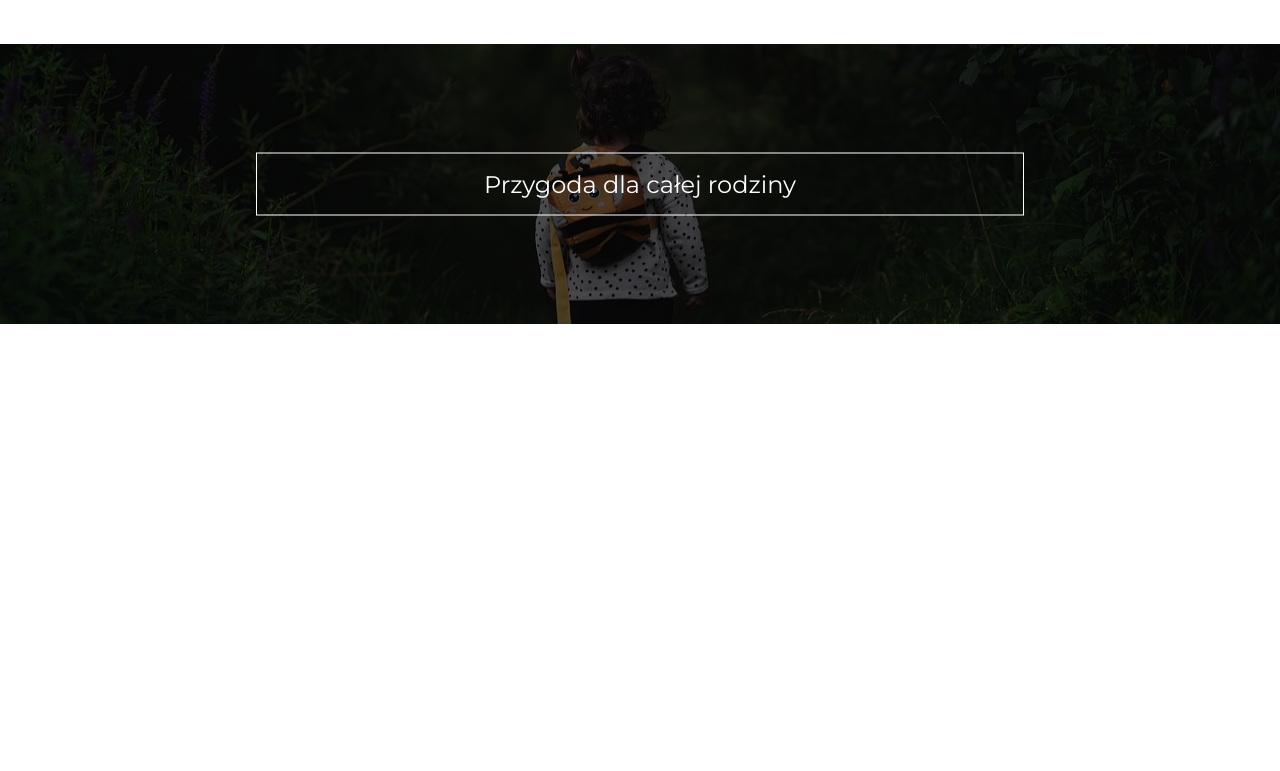
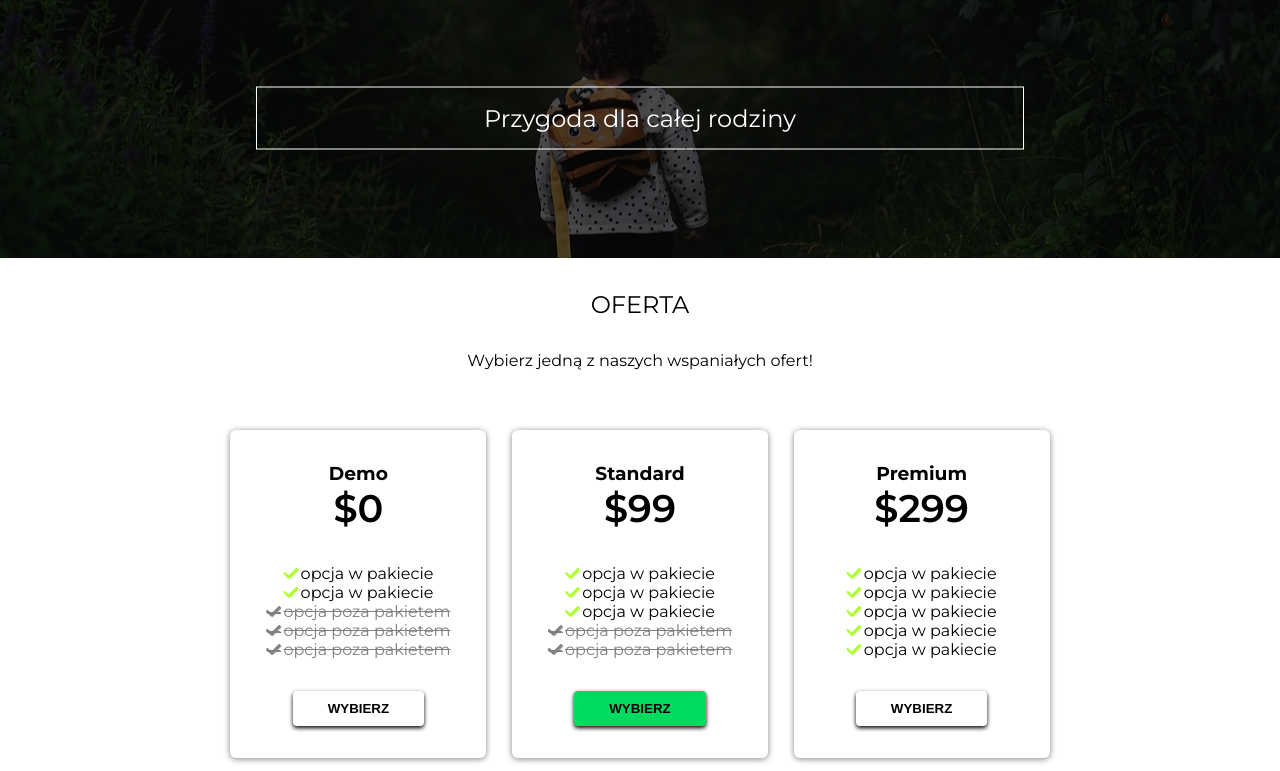
Before and after one commit to shakespeaaR/Forest, a website: page index.html in a window 1280 px wide. Shown: the part 886-1657 px from the top of the page. Before the commit the page ends 1210 px from the top, so only its background shows below. Drawn offline with nearby package versions, Linux system fonts and the light colour scheme.

Commit message:
added offers section with offers cards.

```diff
--- a/index.html
+++ b/index.html
@@ -9,7 +9,8 @@
     <meta name="robots" content="index, follow">
     <meta name="viewport" content="width=device-width, initial-scale=1.0">
     <title></title>
-    <link rel="stylesheet" href="https://cdn.jsdelivr.net/npm/bootstrap-icons@1.11.3/font/bootstrap-icons.min.css">
+    <script src="https://kit.fontawesome.com/65fab7c86b.js" crossorigin="anonymous"></script>
+<link rel="stylesheet" href="https://cdn.jsdelivr.net/npm/bootstrap-icons@1.11.3/font/bootstrap-icons.min.css">
 <link rel="stylesheet" href="dist/css/forest.min.css">
 </head>
 
@@ -45,7 +46,7 @@
     </div>
 </header>
     <main>
-    <section class="aboutus wrapper" id="aboutus">
+    <section class="aboutus" id="aboutus">
         <h2 class="aboutus-title">O nas</h2>
         <div class="aboutus-content">
             <img src="dist/img/waters.webp" alt="Kamienna wyspa z drzewkiem na jeziorze w lesie." class="aboutus-img">
@@ -69,6 +70,78 @@
             </div>
         </div>
     </section>
+    <section class="offer wrapper" id="offer">
+        <h2 class="offer-title">OFERTA</h2>
+        <p class="offer-text">Wybierz jedną z naszych wspaniałych ofert!</p>
+        <div class="offer-box">
+            <div class="offer-card">
+                <h3 class="offer-card__packet">Demo</h3>
+                <span class="offer-card__price">$0</span>
+                <ul class="offer-card__list">
+                    <li class="offer-card__list-item inpacket"><i
+                            class="fa-solid fa-check offer-icon offer-icon__inpacket"></i>opcja w
+                        pakiecie</li>
+                    <li class="offer-card__list-item inpacket"><i
+                            class="fa-solid fa-check offer-icon offer-icon__inpacket"></i>opcja w
+                        pakiecie</li>
+                    <li class="offer-card__list-item offer-outpacket"><i
+                            class="fa-solid fa-check offer-icon offer-icon__outpacket"></i>opcja
+                        poza pakietem</li>
+                    <li class="offer-card__list-item offer-outpacket"><i
+                            class="fa-solid fa-check offer-icon offer-icon__outpacket"></i>opcja
+                        poza pakietem</li>
+                    <li class="offer-card__list-item offer-outpacket"><i
+                            class="fa-solid fa-check offer-icon offer-icon__outpacket"></i>opcja
+                        poza pakietem</li>
+                </ul>
+                <button class="offer-choose">Wybierz</button>
+            </div>
+            <div class="offer-card">
+                <h3 class="offer-card__packet">Standard</h3>
+                <span class="offer-card__price">$99</span>
+                <ul class="offer-card__list">
+                    <li class="offer-card__list-item offer-inpacket"><i
+                            class="fa-solid fa-check offer-icon offer-icon__inpacket"></i>opcja w
+                        pakiecie</li>
+                    <li class="offer-card__list-item offer-inpacket"><i
+                            class="fa-solid fa-check offer-icon offer-icon__inpacket"></i>opcja w
+                        pakiecie</li>
+                    <li class="offer-card__list-item offer-inpacket"><i
+                            class="fa-solid fa-check offer-icon offer-icon__inpacket"></i>opcja w
+                        pakiecie</li>
+                    <li class="offer-card__list-item offer-outpacket"><i
+                            class="fa-solid fa-check offer-icon offer-icon__outpacket"></i>opcja
+                        poza pakietem</li>
+                    <li class="offer-card__list-item offer-outpacket"><i
+                            class="fa-solid fa-check offer-icon offer-icon__outpacket"></i>opcja
+                        poza pakietem</li>
+                </ul>
+                <button class="offer-choose offer-choose__choosen">Wybierz</button>
+            </div>
+            <div class="offer-card">
+                <h3 class="offer-card__packet">Premium</h3>
+                <span class="offer-card__price">$299</span>
+                <ul class="offer-card__list">
+                    <li class="offer-card__list-item inpacket"><i
+                            class="fa-solid fa-check offer-icon offer-icon__inpacket"></i>opcja w
+                        pakiecie</li>
+                    <li class="offer-card__list-item inpacket"><i
+                            class="fa-solid fa-check offer-icon offer-icon__inpacket"></i>opcja w
+                        pakiecie</li>
+                    <li class="offer-card__list-item inpacket"><i
+                            class="fa-solid fa-check offer-icon offer-icon__inpacket"></i>opcja w
+                        pakiecie</li>
+                    <li class="offer-card__list-item inpacket"><i
+                            class="fa-solid fa-check offer-icon offer-icon__inpacket"></i>opcja w
+                        pakiecie</li>
+                    <li class="offer-card__list-item inpacket"><i
+                            class="fa-solid fa-check offer-icon offer-icon__inpacket"></i>opcja w
+                        pakiecie</li>
+                </ul>
+                <button class="offer-choose">Wybierz</button>
+            </div>
+        </div>
+    </section>
 </main>
 
     <script src="dist/js/main.min.js"></script>
--- a/src/sass/forest.scss
+++ b/src/sass/forest.scss
@@ -28,37 +28,9 @@ body {
 	width: 100%;
 }
 
-.hero-img {
-	position: relative;
-	display: flex;
-	background-image: url();
-	background-size: cover;
-	background-position: center;
-	align-items: center;
-	height: 45vh;
-
-	&__shadow {
-		position: absolute;
-		width: 100%;
-		height: 100%;
-		background-color: rgba(0, 0, 0, 0.7);
-	}
-
-	&__text {
-		color: white;
-		z-index: 1;
-		text-align: left;
-		width: 80%;
-		font-size: 1.5rem;
-
-		p {
-			color: white;
-		}
-	}
-}
-
 .nav {
-	position: sticky;
+	position: fixed;
+	width: 100vw;
 	top: 0;
 	background-color: #fff;
 	z-index: 20;
@@ -86,6 +58,35 @@ body {
 	}
 }
 
+.hero-img {
+	position: relative;
+	display: flex;
+	background-image: url(../img/jungle.webp);
+	background-size: cover;
+	background-position-y: 70%;
+	align-items: center;
+	height: 45vh;
+
+	&__shadow {
+		position: absolute;
+		width: 100%;
+		height: 100%;
+		background-color: rgba(0, 0, 0, 0.7);
+	}
+
+	&__text {
+		color: white;
+		z-index: 1;
+		text-align: left;
+		width: 80%;
+		font-size: 1.5rem;
+
+		p {
+			color: white;
+		}
+	}
+}
+
 .logo {
 	padding: 1rem;
 	text-decoration: none;
@@ -108,9 +109,8 @@ body {
 }
 
 .aboutus {
-	padding-top: 2rem;
-	padding-bottom: 2rem;
-	width: 80%;
+	margin-top: 2rem;
+	margin-bottom: 5rem;
 	height: auto;
 	&-content {
 		display: flex;
@@ -125,15 +125,14 @@ body {
 		padding-bottom: 2rem;
 	}
 	&-img {
-		width: 23em;
-		height: 16em;
+		width: 28em;
+		height: auto;
 		background-size: cover;
 		background-position: 50%;
-		margin: 1em 0;
+		margin: 0 3rem;
 	}
 	&-text {
-		width: 23em;
-		margin: 1em 2em;
+		width: 33em;
 		line-height: 1.5em;
 		color: #333;
 		&__title {
@@ -150,7 +149,7 @@ body {
 .adventure {
 	&-img {
 		position: relative;
-		background-image: url(/dist/img/girl.webp);
+		background-image: url(../img/girl.webp);
 		background-size: cover;
 		background-position: center;
 		align-items: center;
@@ -171,9 +170,89 @@ body {
 			padding: 1em 4em;
 			width: 60%;
 			text-align: center;
-			h2{
+			h2 {
 				font-weight: 400;
 			}
+		}
+	}
+}
+
+.offer {
+	margin-top: 2rem;
+	text-align: center;
+
+	&-title {
+		font-weight: 400;
+		margin-bottom: 2rem;
+	}
+	&-text {
+		font-weight: 400;
+		margin-bottom: 3rem;
+	}
+	&-box {
+		display: flex;
+		flex-wrap: wrap;
+		justify-content: center;
+		align-items: center;
+	}
+	&-card {
+		box-shadow: 0 1px 6px grey;
+		border-radius: 6px;
+		margin: 0.8em;
+		width: 16em;
+		padding: 2rem 0;
+		text-align: center;
+		&__price {
+			padding: 0.5rem 0.5rem 0;
+			font-weight: 600;
+			font-size: 2.4rem;
+		}
+		&__list {
+			list-style: none;
+			padding: 2rem;
+			display: flex;
+			flex-direction: column;
+			justify-content: start;
+			align-items: center;
+		}
+	}
+	&-icon {
+		text-shadow: 1px 1px 1px;
+		margin-right: 0.2rem;
+		&__inpacket {
+			color: greenyellow;
+		}
+		&__outpacket {
+			color: gray;
+			text-decoration: line-through;
+		}
+	}
+
+	&-outpacket {
+		color: gray;
+		text-decoration: line-through;
+	}
+
+	&-choose {
+		background-color: white;
+		color: black;
+		border: none;
+		font-weight: bold;
+		text-transform: uppercase;
+		border-radius: 4px;
+		box-shadow: rgba(0, 0, 0, 1) 0 2px 4px 0;
+		cursor: pointer;
+		padding: 10px 35px;
+		text-align: center;
+		transition: transform 150ms, box-shadow 150ms, box-shadow 150ms;
+		&__choosen {
+			background-color: #00db5f;
+			color: black;
+		}
+		&:hover {
+			box-shadow: none;
+			background-color: #00db5f;
+			transform: scale(1.2);
 		}
 	}
 }
@@ -214,13 +293,13 @@ body {
 			background: none;
 			cursor: pointer;
 			&__open {
-				background-image: url(/dist/img/menu.svg);
+				background-image: url(../img/menu.svg);
 				background-repeat: no-repeat;
 				background-position: 50%;
 				opacity: 1;
 			}
 			&__close {
-				background-image: url(/dist/img/close.svg);
+				background-image: url(../img/close.svg);
 				background-repeat: no-repeat;
 				background-position: 50%;
 				opacity: 1;
```
Also changed, not shown: dist/css/forest.min.css, 2 other files.
